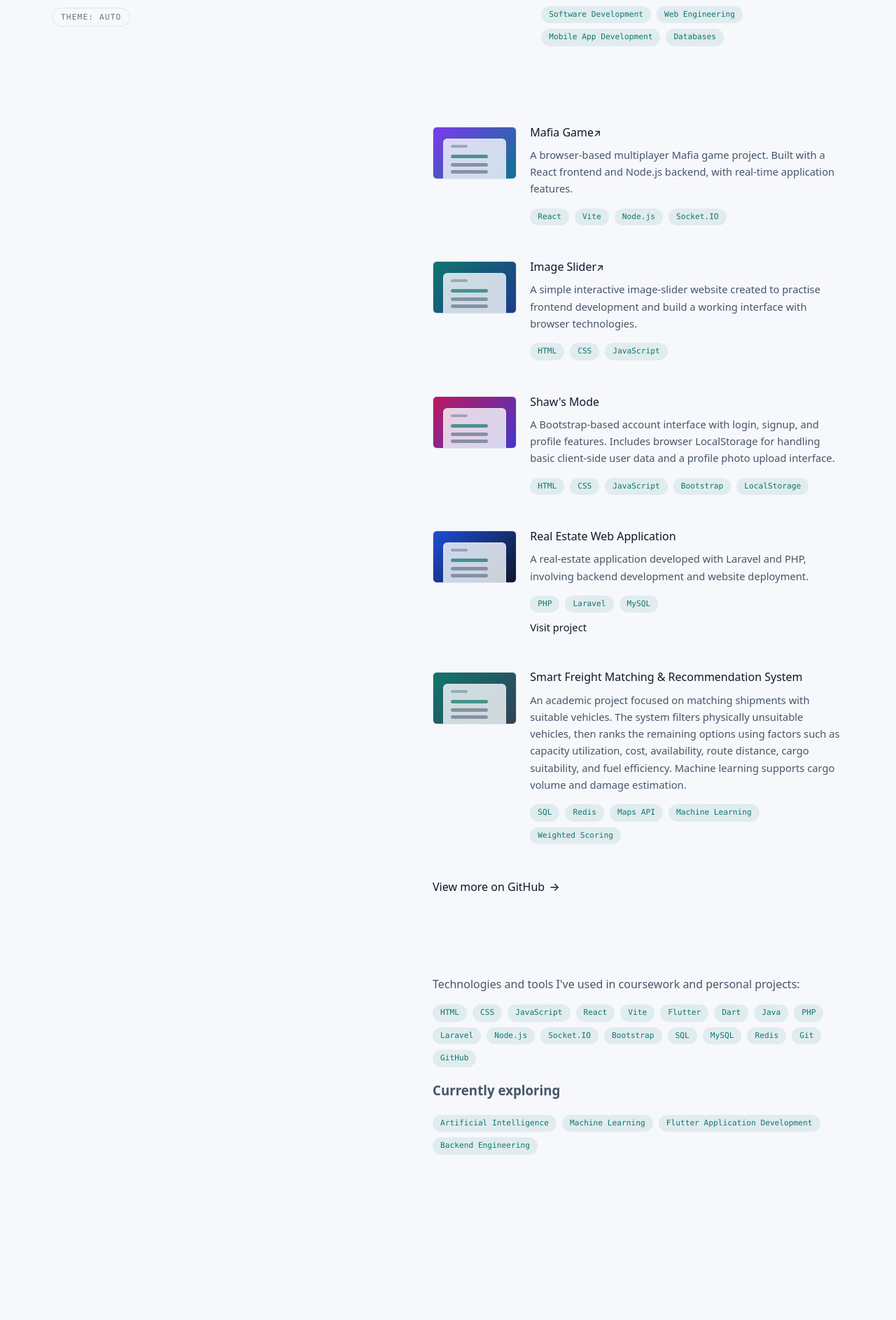
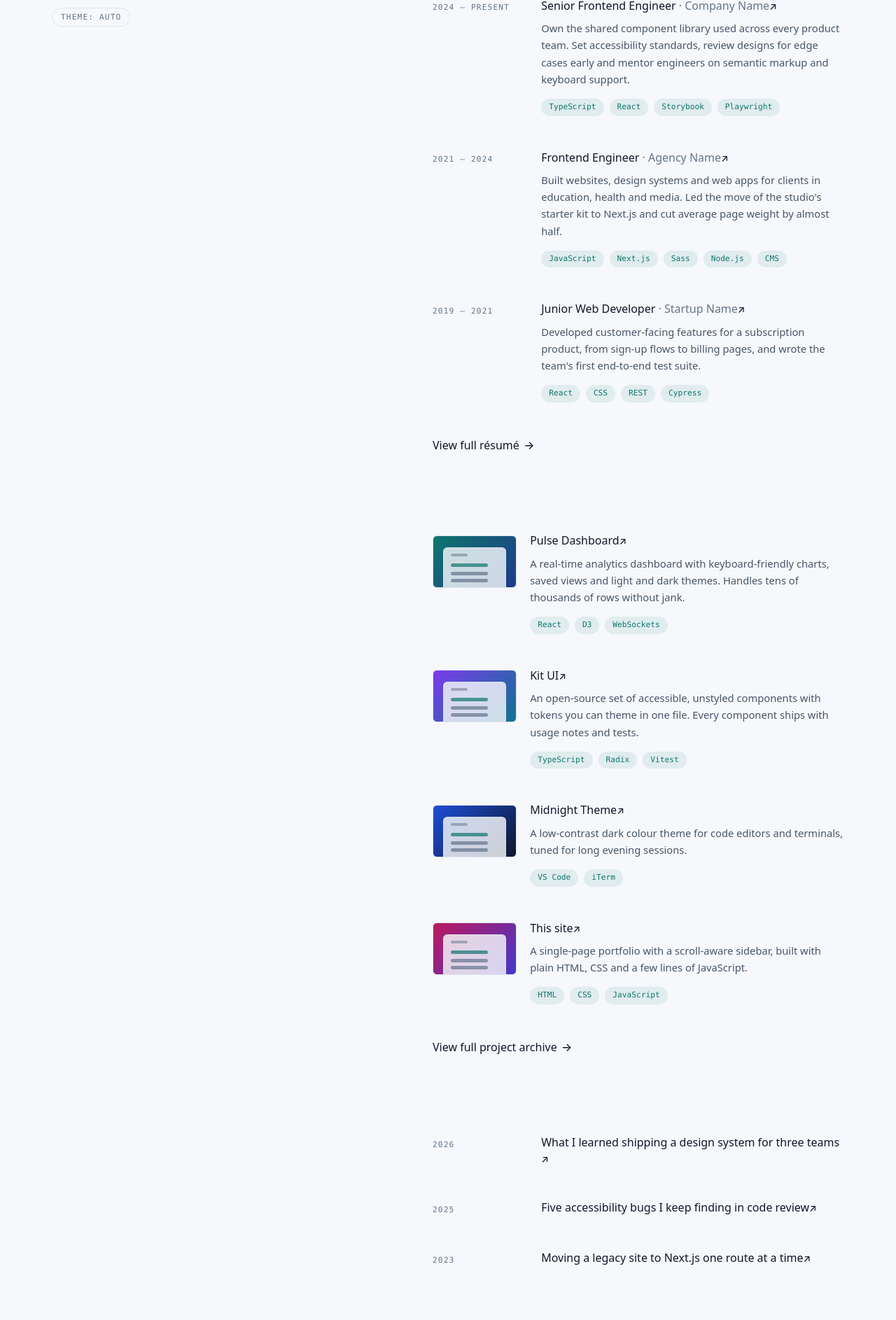
Before and after one commit to Palentoist/Portfolio, a plain HTML site: page index.html in a window 1280 px wide. Shown: the part 666-2552 px from the top of the page at 70% size. Before the commit the page ends 2524 px from the top, so only its background shows below. Drawn offline with Linux system fonts and the light colour scheme.

Commit message:
Favicon added

```diff
--- a/index.html
+++ b/index.html
@@ -1,20 +1,16 @@
 <!doctype html>
-<html lang="en">
+<html>
+
 <head>
-  <meta charset="utf-8">
-  <meta name="viewport" content="width=device-width, initial-scale=1, viewport-fit=cover">
-  <meta name="description" content="Portfolio of Shawaiz Ali Shah — Computer Science student and frontend and Flutter developer.">
-  <title>Shawaiz Ali Shah | Developer Portfolio</title>
+  <meta charset=utf8>
+  <meta name=viewport content="width=device-width,initial-scale=1,viewport-fit=cover">
+  <link rel="icon" type="image/x-icon" href="./Assets/Logo.png">
   <link rel="stylesheet" href="styles.css">
-</head>
 
-<body>
   <a class="skip" href="#content">Skip to content</a>
-
   <div class="intro" aria-hidden="true">
     <svg viewBox="0 0 100 100">
-      <path class="hex" d="M50 6 L88 28 L88 72 L50 94 L12 72 L12 28 Z" />
-      <text class="ltr" x="50" y="64">S</text>
+      <path class="hex" d="M50 6 L88 28 L88 72 L50 94 L12 72 L12 28 Z" /><text class="ltr" x="50" y="64">S</text>
     </svg>
   </div>
   <div class="glow" id="glow" aria-hidden="true"></div>
@@ -22,60 +18,100 @@
   <div class="wrap">
     <header class="side">
       <div>
-        <h1 class="name"><a href="#top">Shawaiz Ali Shah</a></h1>
-        <p class="role">Computer Science Student · Developer</p>
-        <p class="tag">I build practical web and mobile applications, explore new technologies, and turn ideas into working projects.</p>
-
+        <h1 class="name"><a href="#top">Shawaiz Ali</a></h1>
+        <p class="role">Frontend Engineer</p>
+        <p class="tag">I build fast, accessible interfaces and the systems behind them.</p>
         <nav aria-label="Sections">
           <ul>
             <li><a href="#about" class="active">About</a></li>
-            <li><a href="#experience">Education</a></li>
+            <li><a href="#experience">Experience</a></li>
             <li><a href="#projects">Projects</a></li>
-            <li><a href="#writing">Skills</a></li>
+            <li><a href="#writing">Writing</a></li>
           </ul>
         </nav>
       </div>
-
       <div>
         <ul class="social" aria-label="Social">
-          <li>
-            <a href="https://github.com/palentoist" target="_blank" rel="noopener noreferrer" aria-label="GitHub">
-              <svg viewBox="0 0 24 24" aria-hidden="true">
-                <path d="M12 .5a11.5 11.5 0 0 0-3.64 22.41c.58.1.79-.25.79-.56v-2c-3.2.7-3.88-1.37-3.88-1.37-.52-1.33-1.28-1.69-1.28-1.69-1.04-.71.08-.7.08-.7 1.16.08 1.77 1.19 1.77 1.19 1.03 1.76 2.7 1.25 3.36.96.1-.75.4-1.25.73-1.54-2.55-.29-5.24-1.28-5.24-5.69 0-1.26.45-2.28 1.19-3.09-.12-.29-.52-1.46.11-3.05 0 0 .97-.31 3.17 1.18a10.9 10.9 0 0 1 5.78 0c2.2-1.49 3.17-1.18 3.17-1.18.63 1.59.23 2.76.11 3.05.74.81 1.19 1.83 1.19 3.09 0 4.42-2.69 5.39-5.25 5.68.41.36.78 1.06.78 2.14v3.17c0 .31.21.67.8.56A11.5 11.5 0 0 0 12 .5Z"/>
-              </svg>
-            </a>
-          </li>
+          <li><a href="https://github.com/palentoist" aria-label="GitHub"><svg viewBox="0 0 24 24" aria-hidden="true">
+                <path
+                  d="M12 .5a11.5 11.5 0 0 0-3.64 22.41c.58.1.79-.25.79-.56v-2c-3.2.7-3.88-1.37-3.88-1.37-.52-1.33-1.28-1.69-1.28-1.69-1.04-.71.08-.7.08-.7 1.16.08 1.77 1.19 1.77 1.19 1.03 1.76 2.7 1.25 3.36.96.1-.75.4-1.25.73-1.54-2.55-.29-5.24-1.28-5.24-5.69 0-1.26.45-2.28 1.19-3.09-.12-.29-.52-1.46.11-3.05 0 0 .97-.31 3.17 1.18a10.9 10.9 0 0 1 5.78 0c2.2-1.49 3.17-1.18 3.17-1.18.63 1.59.23 2.76.11 3.05.74.81 1.19 1.83 1.19 3.09 0 4.42-2.69 5.39-5.25 5.68.41.36.78 1.06.78 2.14v3.17c0 .31.21.67.8.56A11.5 11.5 0 0 0 12 .5Z" />
+              </svg></a></li>
+          <li><a href="#" aria-label="LinkedIn"><svg viewBox="0 0 24 24" aria-hidden="true">
+                <path
+                  d="M20.45 20.45h-3.56v-5.57c0-1.33-.03-3.04-1.85-3.04-1.86 0-2.14 1.45-2.14 2.94v5.67H9.34V9h3.41v1.56h.05c.48-.9 1.64-1.85 3.37-1.85 3.6 0 4.27 2.37 4.27 5.46v6.28ZM5.34 7.43a2.06 2.06 0 1 1 0-4.13 2.06 2.06 0 0 1 0 4.13ZM7.12 20.45H3.56V9h3.56v11.45ZM22.22 0H1.77C.79 0 0 .77 0 1.73v20.54C0 23.23.79 24 1.77 24h20.45c.98 0 1.78-.77 1.78-1.73V1.73C24 .77 23.2 0 22.22 0Z" />
+              </svg></a></li>
+          <li><a href="#" aria-label="X"><svg viewBox="0 0 24 24" aria-hidden="true">
+                <path
+                  d="M18.24 2.25h3.31l-7.23 8.26 8.5 11.24h-6.66l-5.21-6.82-5.97 6.82H1.67l7.73-8.84L1.25 2.25h6.83l4.71 6.23 5.45-6.23Zm-1.16 17.52h1.83L7.08 4.13H5.12l11.96 15.64Z" />
+              </svg></a></li>
         </ul>
         <button class="theme" id="theme" type="button" aria-label="Switch colour theme">Theme: auto</button>
       </div>
     </header>
 
     <main id="content">
+      <p class="note" id="top">Placeholder content. Replace the name, links, jobs, projects and posts with your own.</p>
 
       <section id="about" aria-label="About">
         <h2 class="sec-title">About</h2>
-        <p>Hi, I'm <span class="hl">Shawaiz Ali Shah</span>, a Computer Science student at <span class="hl">NUML University</span> with a strong interest in software development. I enjoy learning by building projects and understanding how applications work from the frontend to the backend.</p>
-        <p>I've worked on projects using web technologies, Flutter, and backend frameworks. My experience includes building responsive interfaces, working with APIs, implementing application logic, and experimenting with real-time features and database-driven applications.</p>
-        <p>I'm currently focused on strengthening my development fundamentals, improving my problem-solving skills, and building useful projects that demonstrate what I learn.</p>
+        <p>I'm a frontend engineer who likes the space where design meets code. I care about <span
+            class="hl">accessible, well-structured interfaces</span> and the small details that make a product feel
+          finished: focus states, loading states, the way a layout behaves at 320 pixels wide.</p>
+        <p>Most recently I've worked on a component library and the product surfaces built from it, pairing closely with
+          designers and backend engineers. Before that I shipped marketing sites, dashboards and mobile web apps for
+          startups and agencies. I'm happiest when a team can move quickly because the foundations are solid.</p>
+        <p>Away from the keyboard I read, take long walks and slowly improve my chess. Right now I'm exploring <a
+            class="inline" href="#">design tokens</a> and how they travel from Figma to production.</p>
       </section>
 
-      <section id="experience" aria-label="Education">
-        <h2 class="sec-title">Education</h2>
+      <section id="experience" aria-label="Experience">
+        <h2 class="sec-title">Experience</h2>
         <ol class="list">
           <li class="item">
-            <header class="when">Current studies</header>
+            <header class="when">2024 — Present</header>
             <div>
-              <h3>Computer Science <span class="sub">· NUML University</span></h3>
-              <p>Studying computer science and developing practical skills through coursework and projects in areas including web engineering, mobile application development, databases, algorithms, artificial intelligence, and computer networks.</p>
+              <h3><a href="#">Senior Frontend Engineer <span class="sub">· Company Name</span></a></h3>
+              <p>Own the shared component library used across every product team. Set accessibility standards, review
+                designs for edge cases early and mentor engineers on semantic markup and keyboard support.</p>
               <ul class="chips">
-                <li>Software Development</li>
-                <li>Web Engineering</li>
-                <li>Mobile App Development</li>
-                <li>Databases</li>
+                <li>TypeScript</li>
+                <li>React</li>
+                <li>Storybook</li>
+                <li>Playwright</li>
+              </ul>
+            </div>
+          </li>
+          <li class="item">
+            <header class="when">2021 — 2024</header>
+            <div>
+              <h3><a href="#">Frontend Engineer <span class="sub">· Agency Name</span></a></h3>
+              <p>Built websites, design systems and web apps for clients in education, health and media. Led the move of
+                the studio's starter kit to Next.js and cut average page weight by almost half.</p>
+              <ul class="chips">
+                <li>JavaScript</li>
+                <li>Next.js</li>
+                <li>Sass</li>
+                <li>Node.js</li>
+                <li>CMS</li>
+              </ul>
+            </div>
+          </li>
+          <li class="item">
+            <header class="when">2019 — 2021</header>
+            <div>
+              <h3><a href="#">Junior Web Developer <span class="sub">· Startup Name</span></a></h3>
+              <p>Developed customer-facing features for a subscription product, from sign-up flows to billing pages, and
+                wrote the team's first end-to-end test suite.</p>
+              <ul class="chips">
+                <li>React</li>
+                <li>CSS</li>
+                <li>REST</li>
+                <li>Cypress</li>
               </ul>
             </div>
           </li>
         </ol>
+        <a class="more" href="#">View full résumé <span>&rarr;</span></a>
       </section>
 
       <section id="projects" aria-label="Projects">
@@ -83,113 +119,89 @@
         <ul class="list">
           <li class="item proj">
             <div>
-              <h3><a href="https://github.com/Palentoist/Mafia-Game" target="_blank" rel="noopener noreferrer">Mafia Game</a></h3>
-              <p>A browser-based multiplayer Mafia game project. Built with a React frontend and Node.js backend, with real-time application features.</p>
+              <h3><a href="#">Pulse Dashboard</a></h3>
+              <p>A real-time analytics dashboard with keyboard-friendly charts, saved views and light and dark themes.
+                Handles tens of thousands of rows without jank.</p>
               <ul class="chips">
                 <li>React</li>
-                <li>Vite</li>
-                <li>Node.js</li>
-                <li>Socket.IO</li>
+                <li>D3</li>
+                <li>WebSockets</li>
+              </ul>
+            </div>
+            <div class="thumb" style="--c1:#0f766e;--c2:#1e3a8a" aria-hidden="true"><i></i></div>
+          </li>
+          <li class="item proj">
+            <div>
+              <h3><a href="#">Kit UI</a></h3>
+              <p>An open-source set of accessible, unstyled components with tokens you can theme in one file. Every
+                component ships with usage notes and tests.</p>
+              <ul class="chips">
+                <li>TypeScript</li>
+                <li>Radix</li>
+                <li>Vitest</li>
               </ul>
             </div>
             <div class="thumb" style="--c1:#7c3aed;--c2:#0e7490" aria-hidden="true"><i></i></div>
           </li>
-
           <li class="item proj">
             <div>
-              <h3><a href="https://palentoist.github.io/Image-slider/" target="_blank" rel="noopener noreferrer">Image Slider</a></h3>
-              <p>A simple interactive image-slider website created to practise frontend development and build a working interface with browser technologies.</p>
+              <h3><a href="#">Midnight Theme</a></h3>
+              <p>A low-contrast dark colour theme for code editors and terminals, tuned for long evening sessions.</p>
+              <ul class="chips">
+                <li>VS Code</li>
+                <li>iTerm</li>
+              </ul>
+            </div>
+            <div class="thumb" style="--c1:#1d4ed8;--c2:#0f172a" aria-hidden="true"><i></i></div>
+          </li>
+          <li class="item proj">
+            <div>
+              <h3><a href="#">This site</a></h3>
+              <p>A single-page portfolio with a scroll-aware sidebar, built with plain HTML, CSS and a few lines of
+                JavaScript.</p>
               <ul class="chips">
                 <li>HTML</li>
                 <li>CSS</li>
                 <li>JavaScript</li>
               </ul>
             </div>
-            <div class="thumb" style="--c1:#0f766e;--c2:#1e3a8a" aria-hidden="true"><i></i></div>
-          </li>
-
-          <li class="item proj">
-            <div>
-              <h3>Shaw's Mode</h3>
-              <p>A Bootstrap-based account interface with login, signup, and profile features. Includes browser LocalStorage for handling basic client-side user data and a profile photo upload interface.</p>
-              <ul class="chips">
-                <li>HTML</li>
-                <li>CSS</li>
-                <li>JavaScript</li>
-                <li>Bootstrap</li>
-                <li>LocalStorage</li>
-              </ul>
-            </div>
             <div class="thumb" style="--c1:#be185d;--c2:#4338ca" aria-hidden="true"><i></i></div>
           </li>
+        </ul>
+        <a class="more" href="#">View full project archive <span>&rarr;</span></a>
+      </section>
 
-          <li class="item proj">
+      <section id="writing" aria-label="Writing">
+        <h2 class="sec-title">Writing</h2>
+        <ul class="list">
+          <li class="item">
+            <header class="when">2026</header>
             <div>
-              <h3>Real Estate Web Application</h3>
-              <p>A real-estate application developed with Laravel and PHP, involving backend development and website deployment.</p>
-              <ul class="chips">
-                <li>PHP</li>
-                <li>Laravel</li>
-                <li>MySQL</li>
-              </ul>
-              <p><a class="inline" href="https://akatsukiestate.infinityfree.me" target="_blank" rel="noopener noreferrer">Visit project</a></p>
+              <h3><a href="#">What I learned shipping a design system for three teams</a></h3>
             </div>
-            <div class="thumb" style="--c1:#1d4ed8;--c2:#0f172a" aria-hidden="true"><i></i></div>
           </li>
-
-          <li class="item proj">
+          <li class="item">
+            <header class="when">2025</header>
             <div>
-              <h3>Smart Freight Matching & Recommendation System</h3>
-              <p>An academic project focused on matching shipments with suitable vehicles. The system filters physically unsuitable vehicles, then ranks the remaining options using factors such as capacity utilization, cost, availability, route distance, cargo suitability, and fuel efficiency. Machine learning supports cargo volume and damage estimation.</p>
-              <ul class="chips">
-                <li>SQL</li>
-                <li>Redis</li>
-                <li>Maps API</li>
-                <li>Machine Learning</li>
-                <li>Weighted Scoring</li>
-              </ul>
+              <h3><a href="#">Five accessibility bugs I keep finding in code review</a></h3>
             </div>
-            <div class="thumb" style="--c1:#0f766e;--c2:#334155" aria-hidden="true"><i></i></div>
+          </li>
+          <li class="item">
+            <header class="when">2023</header>
+            <div>
+              <h3><a href="#">Moving a legacy site to Next.js one route at a time</a></h3>
+            </div>
           </li>
         </ul>
-        <a class="more" href="https://github.com/palentoist" target="_blank" rel="noopener noreferrer">View more on GitHub <span>&rarr;</span></a>
       </section>
 
-      <section id="writing" aria-label="Skills">
-        <h2 class="sec-title">Skills & Technologies</h2>
-        <p>Technologies and tools I've used in coursework and personal projects:</p>
-        <ul class="chips">
-          <li>HTML</li>
-          <li>CSS</li>
-          <li>JavaScript</li>
-          <li>React</li>
-          <li>Vite</li>
-          <li>Flutter</li>
-          <li>Dart</li>
-          <li>Java</li>
-          <li>PHP</li>
-          <li>Laravel</li>
-          <li>Node.js</li>
-          <li>Socket.IO</li>
-          <li>Bootstrap</li>
-          <li>SQL</li>
-          <li>MySQL</li>
-          <li>Redis</li>
-          <li>Git</li>
-          <li>GitHub</li>
-        </ul>
-        <h3>Currently exploring</h3>
-        <p>
-          <ul class="chips">
-          <li>Artificial Intelligence</li>
-          <li>Machine Learning</li>
-          <li>Flutter Application Development</li>
-          <li>Backend Engineering</li>
-        </ul></p>
-      </section>
+      <footer class="foot">
+        <p>Layout inspired by brittanychiang.com. Designed and coded by you. Set in Geist.</p>
+      </footer>
     </main>
   </div>
+  <script src="scripts.js"></script>
 
-  <script src="scripts.js"></script>
 </body>
+
 </html>
```
Also changed, not shown: Assets/Logo.png (added).
